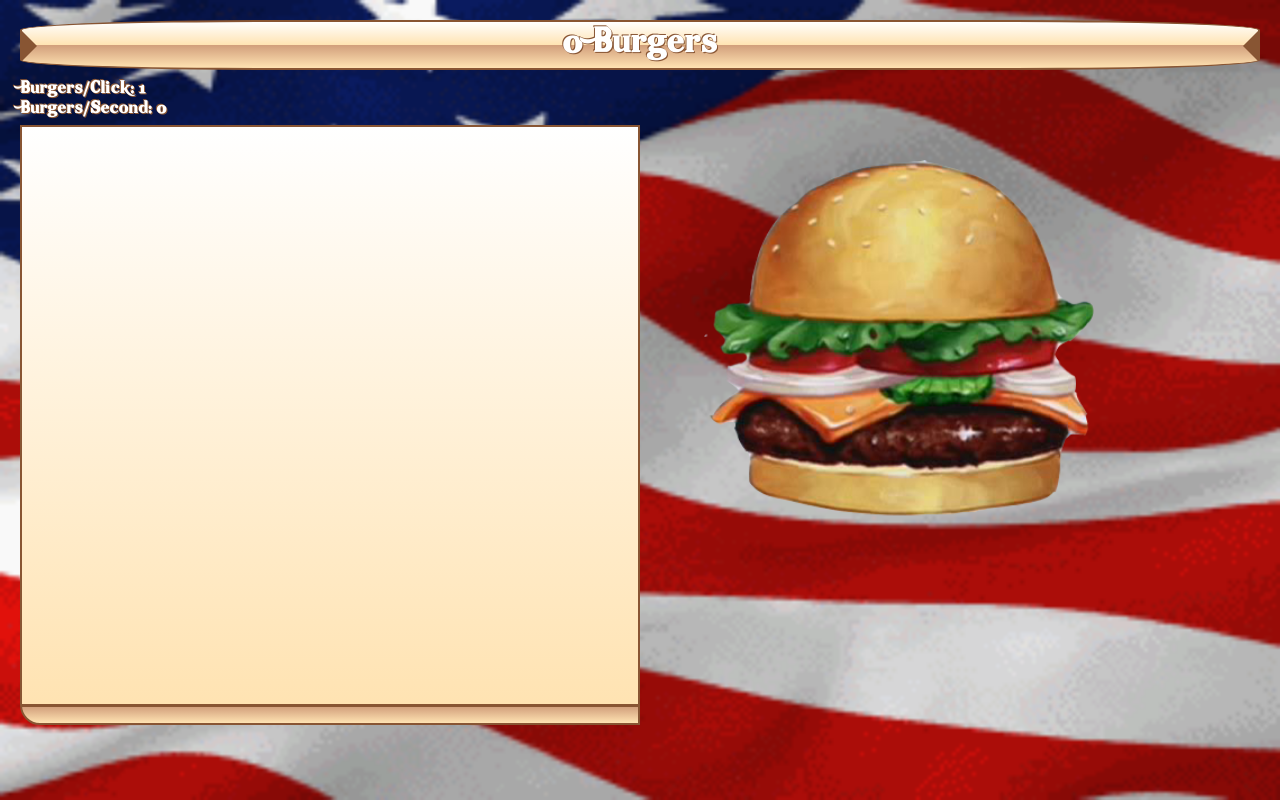
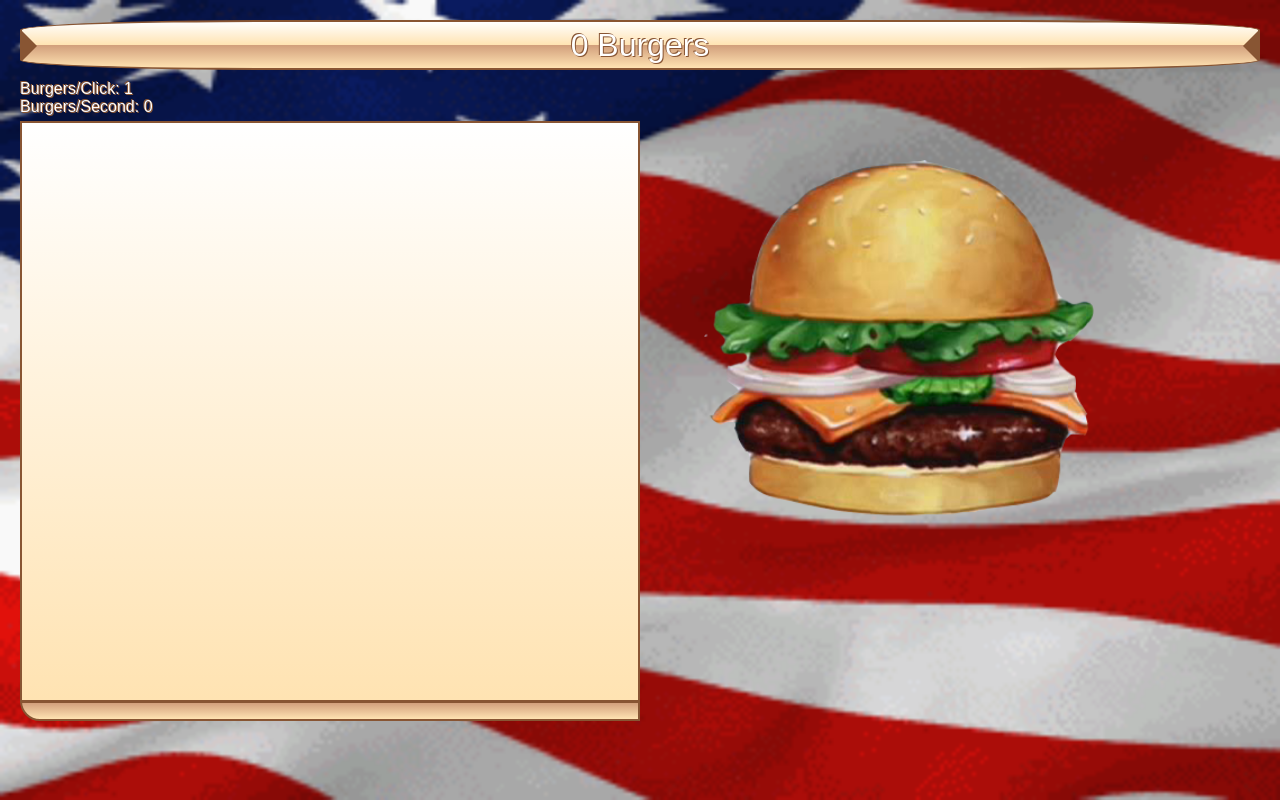
Before and after one commit to ThomasSpradling/burger_clickers, a PHP site: page / in a window 1280 px wide. Run offline with PHP 8.4, Linux system fonts and the light colour scheme.

Commit message:
Update main.css

```diff
--- a/css/main.css
+++ b/css/main.css
@@ -10,7 +10,7 @@
 }
 body {
 	padding: 20px;
-	font-family: "Hot Pizza";
+	font-family: arial, sans-serif;
 	overflow: hidden;
 	background: #920000;
 	background: url("../Images/flag.gif");
```
